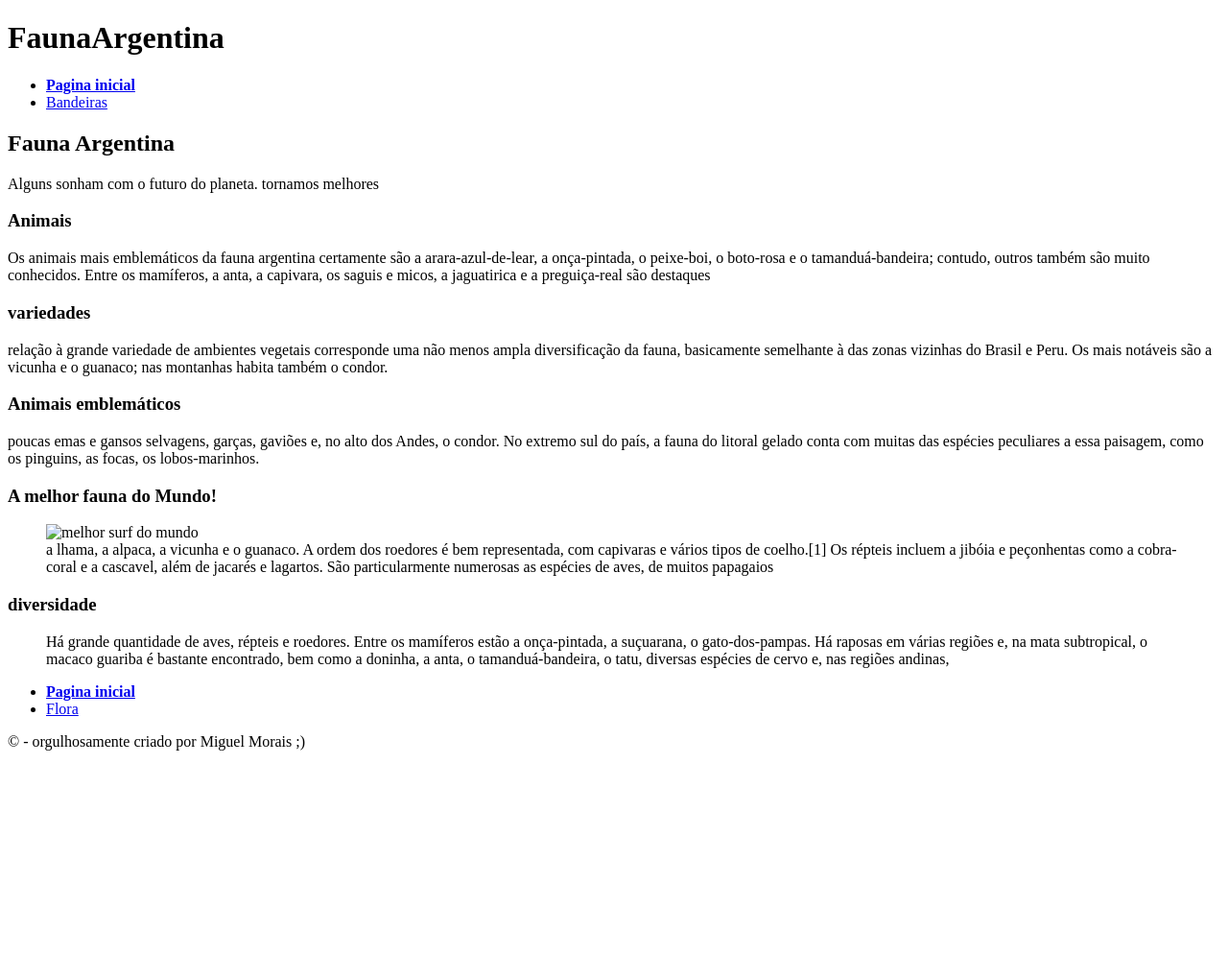
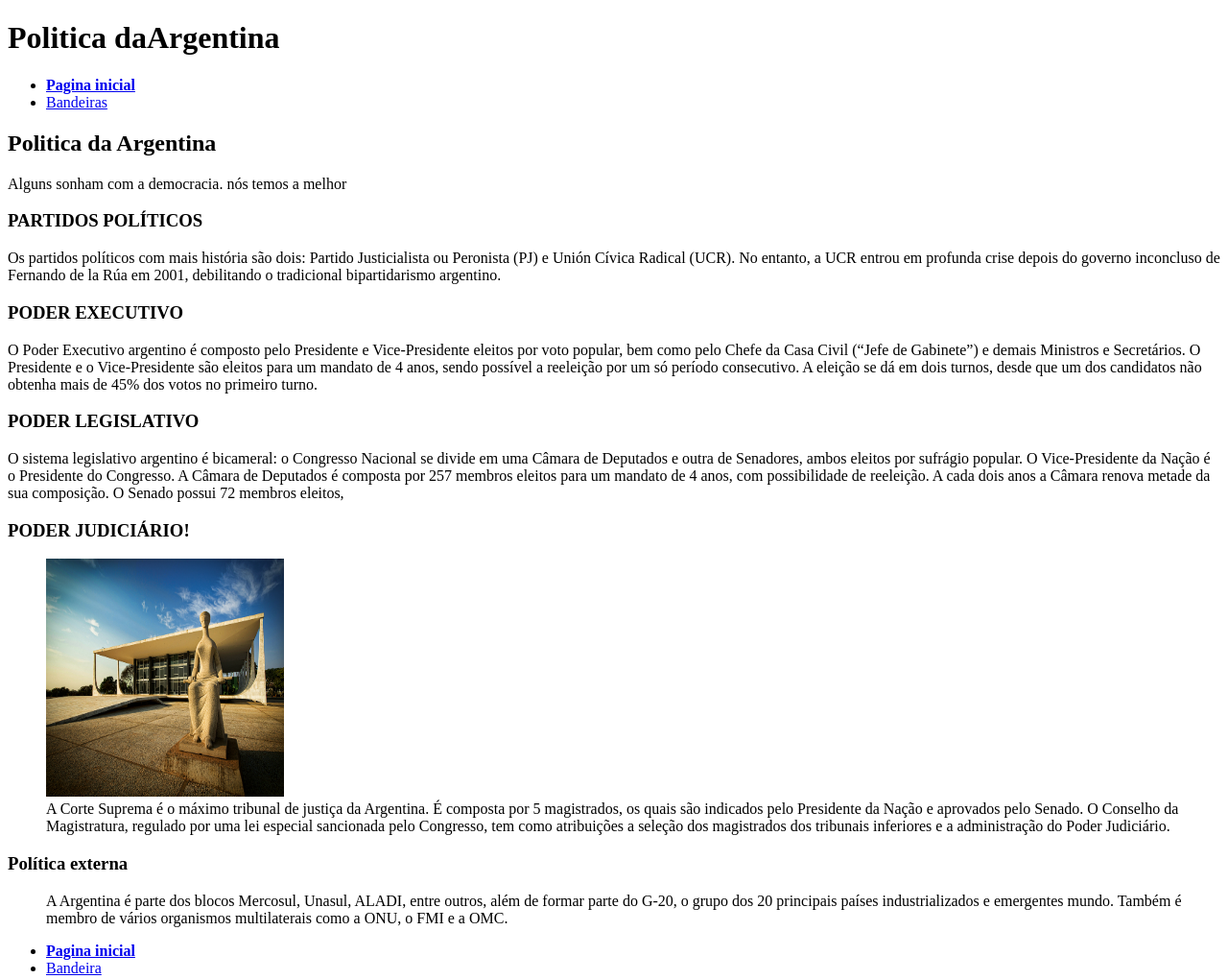
Before and after one commit to miguelmorais123/miguelmorais123, a plain HTML site: page e-Miguel/Lab_Argentina/Sites_Internos/Politica.html in a window 1280 px wide. Shown: the top 1020 px of the page at 96% size. Before the commit the page ends 800 px from the top, so only its background shows below. Drawn offline with Linux system fonts and the light colour scheme.

Commit message:
up top 16

```diff
--- a/e-Miguel/Lab_Argentina/Sites_Internos/Politica.html
+++ b/e-Miguel/Lab_Argentina/Sites_Internos/Politica.html
@@ -5,14 +5,14 @@
           <meta http-equiv="X-UA-Compatible" content="IE=edge">
               <meta name="viewport" content="width=device-width, initial-scale=1.0">
 
-              <title>Biodiversidade </title>
+              <title>Politica </title>
               <link rel="stylesheet" href="#">
 </head>
 
 <body>
 
         <header id="cabecalho">
-            <h1 id="titulo"> Fauna<strong>Argentina</strong></h1>
+            <h1 id="titulo">Politica da<strong>Argentina</strong></h1>
             <nav id="nav ul">
                 <ul>
                     <li><a href="/e-Miguel/Lab_Argentina/Pag_Economia.html"><strong> Pagina inicial</strong> </a></li>
@@ -23,30 +23,30 @@
         <main>
 
             <section id = "banner">
-                <h2> Fauna Argentina</h2>
-                <p> Alguns sonham com o futuro do planeta. tornamos melhores </p>
+                <h2>Politica da Argentina</h2>
+                <p> Alguns sonham com a democracia. nós temos a melhor </p>
 
         </section>
 
         <section class="conteiners">
             <div class="caixa" id="nav li ">
-                <h3>Animais</h3>
-                <p>Os animais mais emblemáticos da fauna argentina certamente são a arara-azul-de-lear, a onça-pintada, o peixe-boi, o boto-rosa e o tamanduá-bandeira; contudo, outros também são muito conhecidos. Entre os mamíferos, a anta, a capivara, os saguis e micos, a jaguatirica e a preguiça-real são destaques </p>
+                <h3>PARTIDOS POLÍTICOS</h3>
+                <p>Os partidos políticos com mais história são dois: Partido Justicialista ou Peronista (PJ) e Unión Cívica Radical (UCR). No entanto, a UCR entrou em profunda crise depois do governo inconcluso de Fernando de la Rúa em 2001, debilitando o tradicional bipartidarismo argentino. </p>
 
             </div>
 
 
             <div class="caixa" id="nav a">
 
-                <h3>variedades</h3>
-                <p>relação à grande variedade de ambientes vegetais corresponde uma não menos ampla diversificação da fauna, basicamente semelhante à das zonas vizinhas do Brasil e Peru. Os mais notáveis são a vicunha e o guanaco; nas montanhas habita também o condor. </p>
+                <h3>PODER EXECUTIVO</h3>
+                <p>O Poder Executivo argentino é composto pelo Presidente e Vice-Presidente eleitos por voto popular, bem como pelo Chefe da Casa Civil (“Jefe de Gabinete”) e demais Ministros e Secretários. O Presidente e o Vice-Presidente são eleitos para um mandato de 4 anos, sendo possível a reeleição por um só período consecutivo. A eleição se dá em dois turnos, desde que um dos candidatos não obtenha mais de 45% dos votos no primeiro turno. </p>
 
             </div>
 
             <div class="caixa" id="nav b">
 
-                <h3>Animais emblemáticos</h3>
-                <p>poucas emas e gansos selvagens, garças, gaviões e, no alto dos Andes, o condor. No extremo sul do país, a fauna do litoral gelado conta com muitas das espécies peculiares a essa paisagem, como os pinguins, as focas, os lobos-marinhos. </p>
+                <h3>PODER LEGISLATIVO</h3>
+                <p>O sistema legislativo argentino é bicameral: o Congresso Nacional se divide em uma Câmara de Deputados e outra de Senadores, ambos eleitos por sufrágio popular. O Vice-Presidente da Nação é o Presidente do Congresso. A Câmara de Deputados é composta por 257 membros eleitos para um mandato de 4 anos, com possibilidade de reeleição. A cada dois anos a Câmara renova metade da sua composição. O Senado possui 72 membros eleitos, </p>
 
 
             </div>
@@ -54,17 +54,17 @@
         </section>
         <section class="pe">
             <div class="pezinho">
-                <h3>A melhor fauna do Mundo! </h3>
+                <h3>PODER JUDICIÁRIO! </h3>
                  <figure>
-                    <img src="/miguelmorais123.github.io/e-Miguel/imagens/Pinguins-argentina.jpg" width="248px" height="248px" alt="melhor surf do mundo">
-                    <figcaption> a lhama, a alpaca, a vicunha e o guanaco. A ordem dos roedores é bem representada, com capivaras e vários tipos de coelho.[1]
+                    <img src="/e-Miguel/imagens/ssupremo.jpg" width="248px" height="248px" alt="melhor surf do mundo">
+                    <figcaption> A Corte Suprema é o máximo tribunal de justiça da Argentina. É composta por 5 magistrados, os quais são indicados pelo Presidente da Nação e aprovados pelo Senado.
 
-                        Os répteis incluem a jibóia e peçonhentas como a cobra-coral e a cascavel, além de jacarés e lagartos. São particularmente numerosas as espécies de aves, de muitos papagaios</figcaption>
+                        O Conselho da Magistratura, regulado por uma lei especial sancionada pelo Congresso, tem como atribuições a seleção dos magistrados dos tribunais inferiores e a administração do Poder Judiciário.</figcaption>
                         </figure>
                     </div>
                 <div class="depoimento">
-                <h3>diversidade </h3>
-                <blockquote>Há grande quantidade de aves, répteis e roedores. Entre os mamíferos estão a onça-pintada, a suçuarana, o gato-dos-pampas. Há raposas em várias regiões e, na mata subtropical, o macaco guariba é bastante encontrado, bem como a doninha, a anta, o tamanduá-bandeira, o tatu, diversas espécies de cervo e, nas regiões andinas, </blockquote>
+                <h3>Política externa</h3>
+                <blockquote>A Argentina é parte dos blocos Mercosul, Unasul, ALADI, entre outros, além de formar parte do G-20, o grupo dos 20 principais países industrializados e emergentes mundo. Também é membro de vários organismos multilaterais como a ONU, o FMI e a OMC. </blockquote>
             </div>
         </section>
 
@@ -72,8 +72,8 @@
             <nav>
                 <ul>
 
-                    <li class="navppe"><a href="/miguelmorais123.github.io/e-Miguel/Lab_Argentina/Pag_Principal.html" ><strong>Pagina inicial</strong></a></li>
-                    <li><a class="navpe" href="/miguelmorais123.github.io/e-Miguel/Lab_Argentina/Sites_Internos/Flora.html" >Flora</a></li>
+                    <li class="navppe"><a href="/e-Miguel/Lab_Argentina/Pag_Economia.html" ><strong>Pagina inicial</strong></a></li>
+                    <li><a class="navpe" href="/e-Miguel/Lab_Argentina/Sites_Internos/Bandeiras.html" >Bandeira</a></li>
 
 
 
```
Also changed, not shown: e-Miguel/Lab_Argentina/Pag_Turismo.html (+1 -1 lines), e-Miguel/Lab_Argentina/Sites_Internos/Jogadores-Historicos.html (+19 -14 lines), e-Miguel/imagens/Daniel-Passarella-768x432.jpg (added), e-Miguel/imagens/Gabriel-Batistuta-e1611580430108.jpg (added), e-Miguel/imagens/lionel-messi-argentina-768x512.jpg (added), e-Miguel/imagens/maradona-argentina-768x384.jpg (added).
